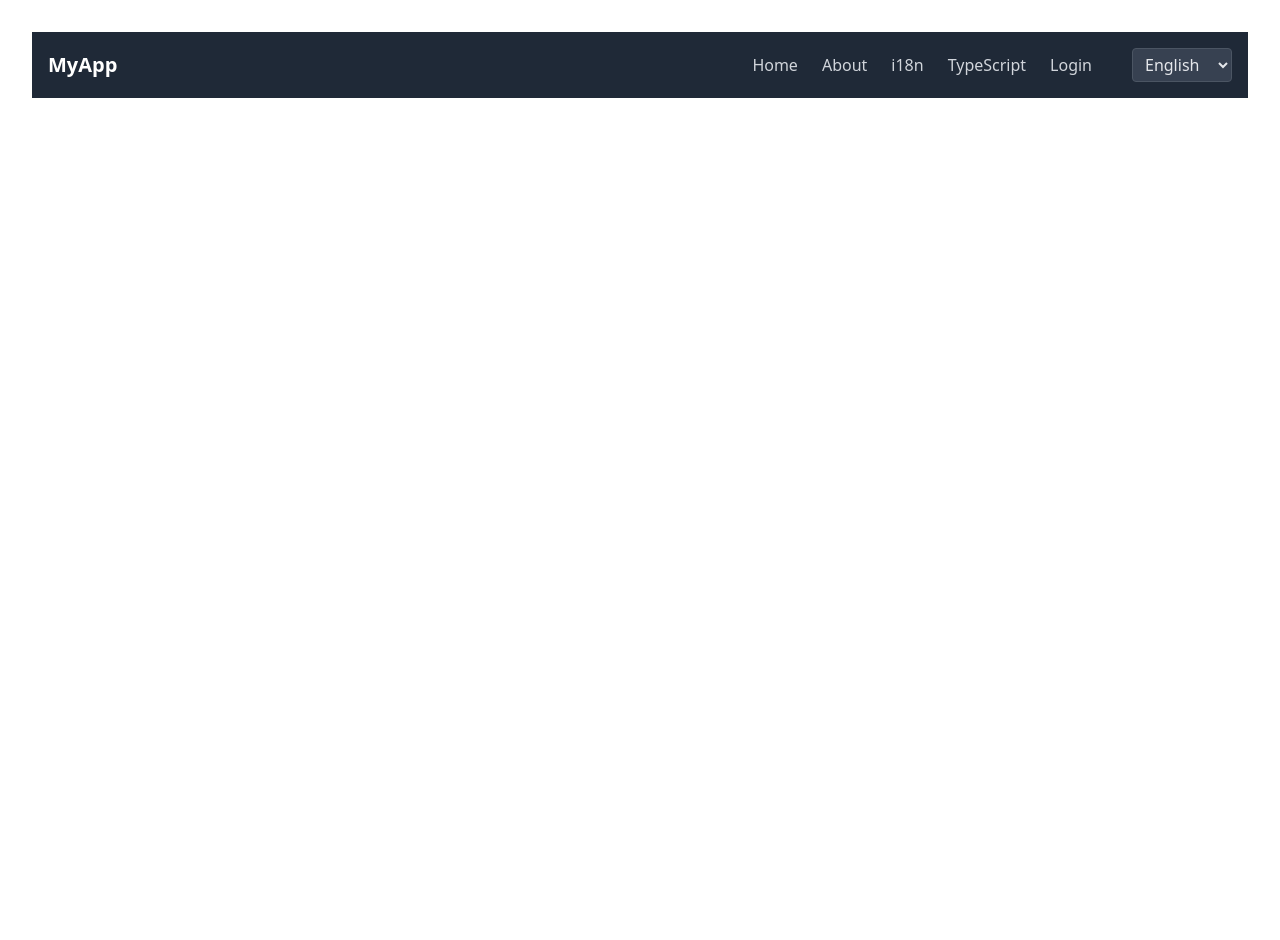
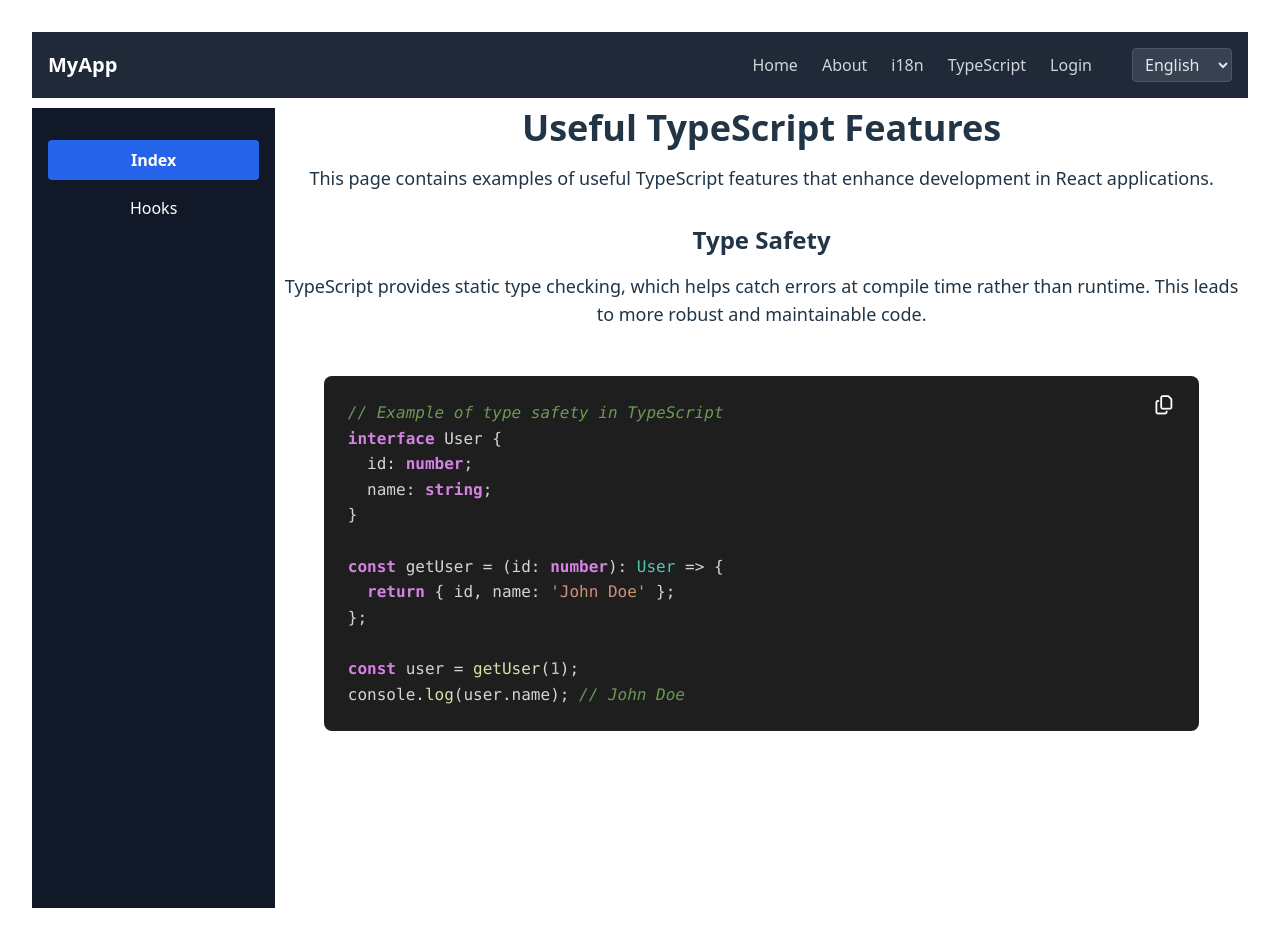
Before and after one commit to dimitri-edel/react-typescript-practice, a React (Vite) app: page /react-page in a window 1280 px wide. Before the commit the page ends 800 px from the top, so only its background shows below. Built offline with nearby package versions, Linux system fonts and the light colour scheme.

Commit message:
Add ReactPage to the Router in App.tsx

```diff
--- a/src/App.tsx
+++ b/src/App.tsx
@@ -7,6 +7,7 @@ import Login from './components/pages/login';
 import Logout from './components/pages/logout';
 import I18nPage from './components/pages/i18nPage'
 import TypeScriptPage from './features/typescript/pages/main';
+import ReactPage from'./features/react/pages/main';
 
 function App() {
   return (
@@ -19,6 +20,7 @@ function App() {
         <Route path="/logout" element={<Logout />} />
         <Route path="/i18n-page" element={<I18nPage />} />
         <Route path="/typescript-page" element={<TypeScriptPage />} />
+        <Route path="/react-page" element={<ReactPage />} />
         {/* Add more routes as needed */}
       </Routes>
     </Router>
--- a/src/features/react/pages/main.tsx
+++ b/src/features/react/pages/main.tsx
@@ -4,7 +4,7 @@ import { useState } from 'react';
 import Hooks from './hooks';
 
 
-export default function TypeScriptPage() {
+export default function ReactPage() {
     const [selected, setSelected] = useState<'index' | 'hooks'>('index');
 
     let content;
```
